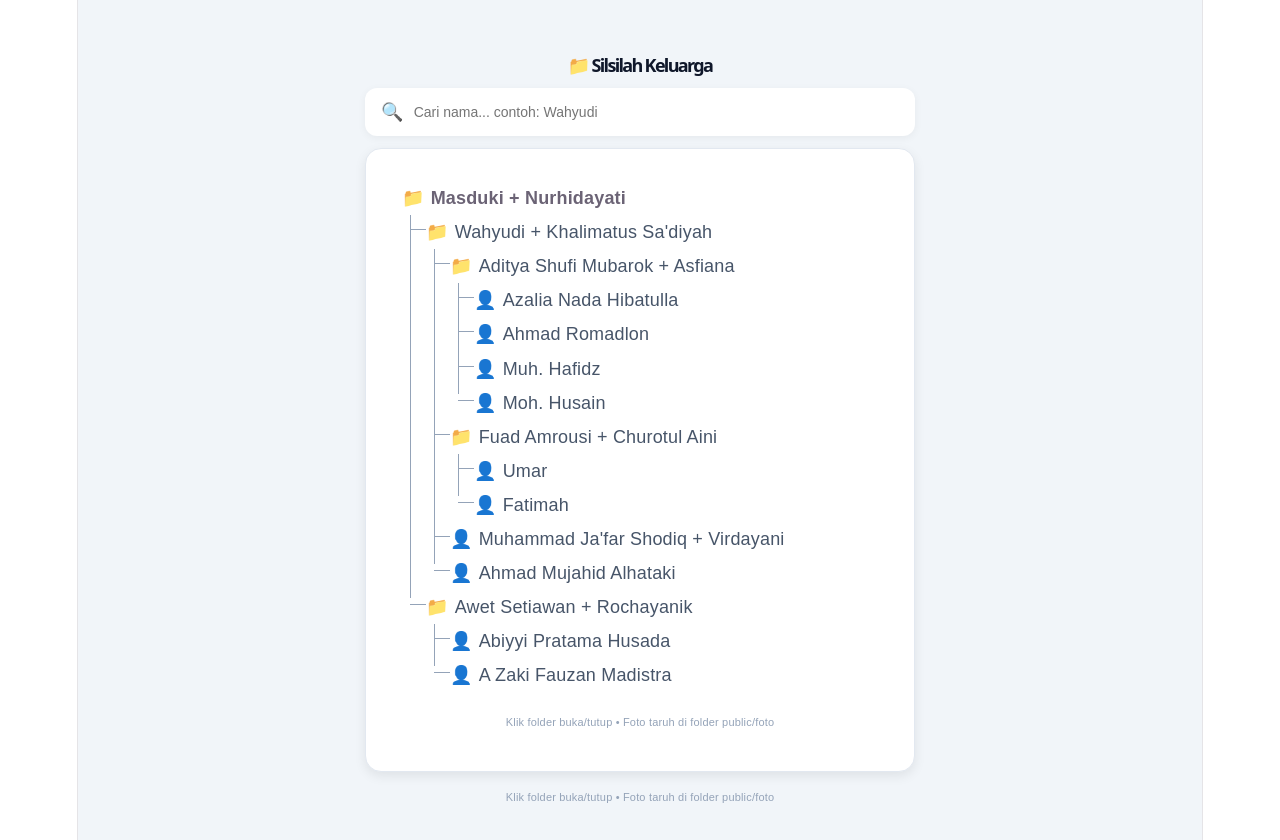
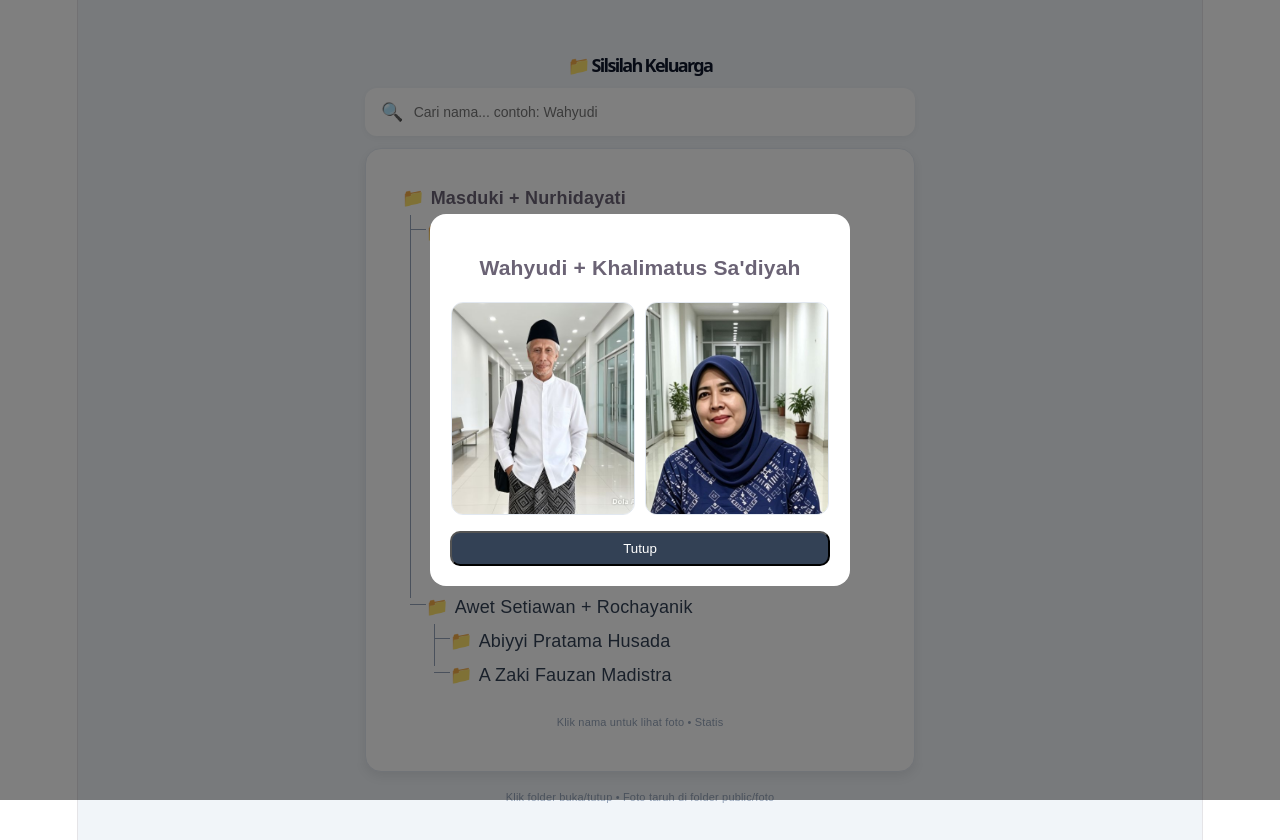
Before and after one commit to Amanah2000/Silsilah-keluarga, a React (Vite) app: page / in a window 1280 px wide. Both pictures are taken after a click on the element "Wahyudi + Khalimatus Sa'diyah". Built offline with nearby package versions, Linux system fonts and the light colour scheme.

Commit message:
foto sudah nyambung

```diff
--- a/src/components/silsilahFolder.jsx
+++ b/src/components/silsilahFolder.jsx
@@ -1,18 +1,65 @@
 import { useState } from "react";
+
+const FOTO_LIST = [
+  "abi",
+  "aditya",
+  "aini",
+  "awet",
+  "fia",
+  "fuad",
+  "khalimatus",
+  "mamad",
+  "masduki",
+  "mujahid",
+  "nurhidayati",
+  "rochayanik",
+  "virda",
+  "wahyudi",
+  "zaki",
+];
+
+function cariFoto(label) {
+  if (!label) return [];
+  const parts = label
+    .toLowerCase()
+    .split("+")
+    .map((s) => s.trim());
+  let hasil = [];
+  parts.forEach((p) => {
+    const namaDepan = p.split(" ")[0]; // ambil kata pertama: masduki, wahyudi, aditya
+    // cari file yang mirip
+    let file = FOTO_LIST.find((f) => p.includes(f) || f.includes(namaDepan));
+    if (namaDepan === "masduki") file = "masduki"; // biar pakai masduki.jpg bukan mamad.jpg
+    if (
+      p.includes("azalia") ||
+      p.includes("romadhon") ||
+      p.includes("hafidz") ||
+      p.includes("husain")
+    )
+      file = null; // belum ada foto
+    if (file) hasil.push(file + ".jpg");
+  });
+  // kalau keluarga, kembalikan 2 foto
+  // kalau 1 orang, 1 foto
+  // kalau tidak ada, pakai avatar
+  if (hasil.length === 0) {
+    // coba cari lagi pakai nama depan saja
+    const depan = label.toLowerCase().split(" ")[0];
+    const f = FOTO_LIST.find((x) => depan.includes(x) || x.includes(depan));
+    if (f) hasil.push(f + ".jpg");
+  }
+  return [...new Set(hasil)]; // hilangkan duplikat
+}
 
 const filterData = (list, term) => {
   if (!term) return list;
   return list.filter((n) => JSON.stringify(n).toLowerCase().includes(term.toLowerCase()));
 };
 
-function Node({ node, isLast, depth, onFotoClick }) {
-  const [open, setOpen] = useState(true);
+function Node({ node, isLast, onFotoClick }) {
   const hasChild = node.children && node.children.length > 0;
-  const isFolder = node.type === "family" || hasChild || (node.label && node.label.includes("+"));
-
   return (
     <div style={{ position: "relative", paddingLeft: "24px" }}>
-      {/* GARIS VERTIKAL lurus ke bawah - kalau bukan anak terakhir */}
       {!isLast && (
         <div
           style={{
@@ -24,8 +71,6 @@ function Node({ node, isLast, depth, onFotoClick }) {
           }}
         />
       )}
-
-      {/* GARIS HORIZONTAL dari vertical ke folder */}
       <div
         style={{
           position: "absolute",
@@ -35,29 +80,23 @@ function Node({ node, isLast, depth, onFotoClick }) {
           borderTop: "1.5px solid #94a3b8",
         }}
       />
-
-      {/* ICON + NAMA */}
       <div style={{ display: "flex", alignItems: "center", gap: "6px", padding: "4px 0" }}>
-        <span onClick={() => hasChild && setOpen(!open)} style={{ cursor: "pointer" }}>
-          {isFolder ? "📁" : "👤"}
-        </span>
+        <span>📁</span>
         <span
-          onClick={() => onFotoClick && onFotoClick(node)}
-          style={{ cursor: "pointer", color: "#475569" }}
+          onClick={() => onFotoClick(node)}
+          style={{ cursor: "pointer", color: "#334155" }}
+          className="hover:text-blue-600 hover:underline"
         >
           {node.label || node.name}
         </span>
       </div>
-
-      {/* ANAK-ANAK */}
-      {hasChild && open && (
+      {hasChild && (
         <div>
           {node.children.map((child, idx) => (
             <Node
               key={idx}
               node={child}
               isLast={idx === node.children.length - 1}
-              depth={depth + 1}
               onFotoClick={onFotoClick}
             />
           ))}
@@ -68,32 +107,131 @@ function Node({ node, isLast, depth, onFotoClick }) {
 }
 
 export default function SilsilahFolder({ data, searchTerm }) {
+  const [selected, setSelected] = useState(null);
   const list = Array.isArray(data) ? data : [data];
   const filtered = filterData(list, searchTerm);
+  const fotoFiles = selected ? cariFoto(selected.label || selected.name) : [];
 
   return (
     <div style={{ background: "white", padding: "20px", borderRadius: "16px" }}>
       {filtered.map((root, i) => (
         <div key={i}>
-          <div style={{ display: "flex", gap: "6px", fontWeight: "600", paddingBottom: "4px" }}>
+          <div
+            style={{
+              display: "flex",
+              gap: "6px",
+              fontWeight: "600",
+              paddingBottom: "4px",
+              cursor: "pointer",
+            }}
+            onClick={() => setSelected(root)}
+          >
             <span>📁</span>
             <span>{root.label || root.name}</span>
           </div>
-          <div style={{ paddingLeft: "0" }}>
+          <div>
             {root.children?.map((child, idx) => (
               <Node
                 key={idx}
                 node={child}
                 isLast={idx === root.children.length - 1}
-                depth={1}
-                onFotoClick={() => {}}
+                onFotoClick={setSelected}
               />
             ))}
           </div>
         </div>
       ))}
+
+      {selected && (
+        <div
+          style={{
+            position: "fixed",
+            inset: 0,
+            background: "rgba(0,0,0,0.5)",
+            display: "flex",
+            alignItems: "center",
+            justifyContent: "center",
+            zIndex: 9999,
+          }}
+          onClick={() => setSelected(null)}
+        >
+          <div
+            style={{
+              background: "white",
+              padding: "20px",
+              borderRadius: "16px",
+              maxWidth: "380px",
+              width: "90%",
+            }}
+            onClick={(e) => e.stopPropagation()}
+          >
+            <h3 style={{ fontWeight: "700", textAlign: "center" }}>
+              {selected.label || selected.name}
+            </h3>
+
+            <div
+              style={{
+                display: "flex",
+                gap: "10px",
+                justifyContent: "center",
+                marginTop: "14px",
+                flexWrap: "wrap",
+              }}
+            >
+              {fotoFiles.length > 0 ? (
+                fotoFiles.map((f, i) => (
+                  <img
+                    key={i}
+                    src={`/foto/${f}`}
+                    alt={f}
+                    style={{
+                      width: fotoFiles.length > 1 ? "48%" : "100%",
+                      maxHeight: "280px",
+                      objectFit: "cover",
+                      borderRadius: "12px",
+                      border: "1px solid #e2e8f0",
+                    }}
+                  />
+                ))
+              ) : (
+                <img
+                  src={`https://ui-avatars.com/api/?name=${encodeURIComponent(selected.label || "")}&background=random&size=200`}
+                  alt=""
+                  style={{ width: "120px", height: "120px", borderRadius: "100px" }}
+                />
+              )}
+            </div>
+
+            {selected.date && (
+              <p
+                style={{
+                  fontSize: "12px",
+                  color: "#64748b",
+                  textAlign: "center",
+                  marginTop: "10px",
+                }}
+              >
+                {selected.date}
+              </p>
+            )}
+            <button
+              onClick={() => setSelected(null)}
+              style={{
+                marginTop: "16px",
+                background: "#334155",
+                color: "white",
+                padding: "8px 12px",
+                borderRadius: "10px",
+                width: "100%",
+              }}
+            >
+              Tutup
+            </button>
+          </div>
+        </div>
+      )}
       <div style={{ marginTop: "16px", fontSize: "11px", textAlign: "center", color: "#94a3b8" }}>
-        Klik folder buka/tutup • Foto taruh di folder public/foto
+        Klik nama untuk lihat foto • Statis
       </div>
     </div>
   );
```
